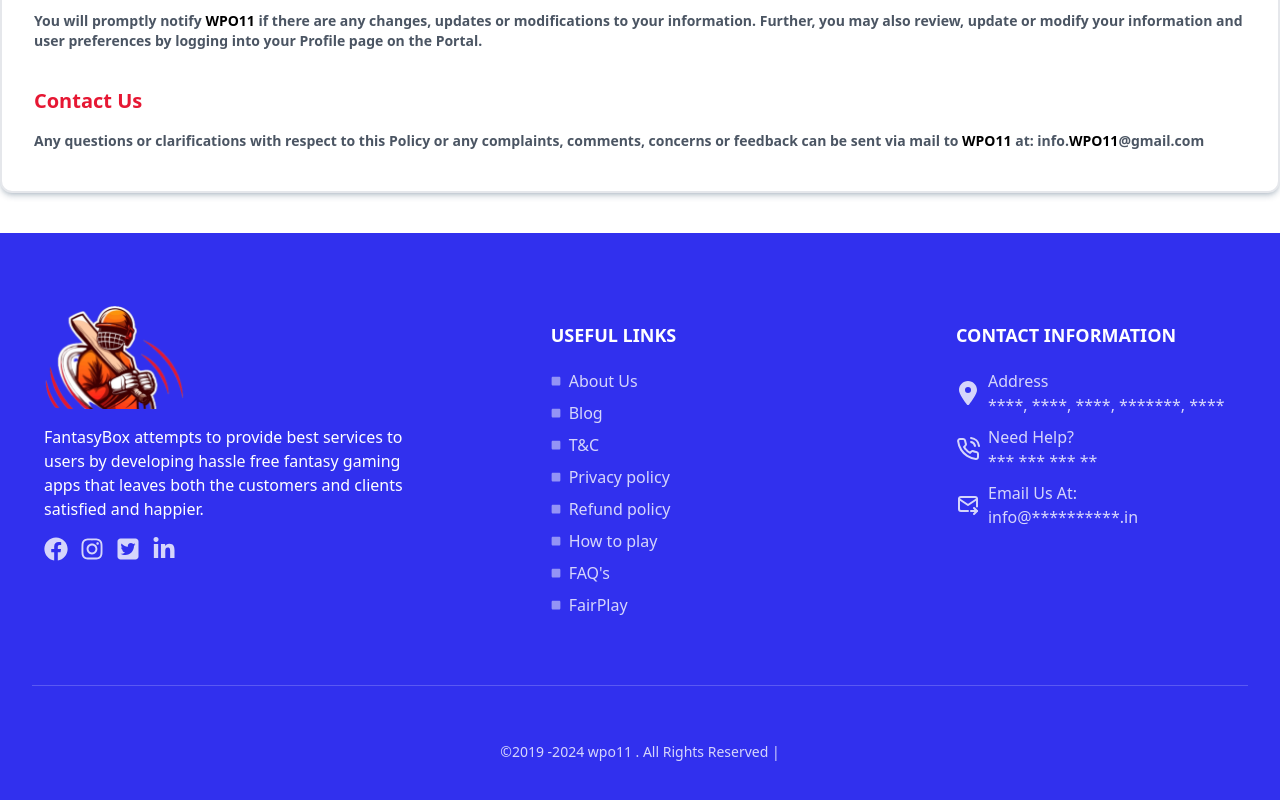
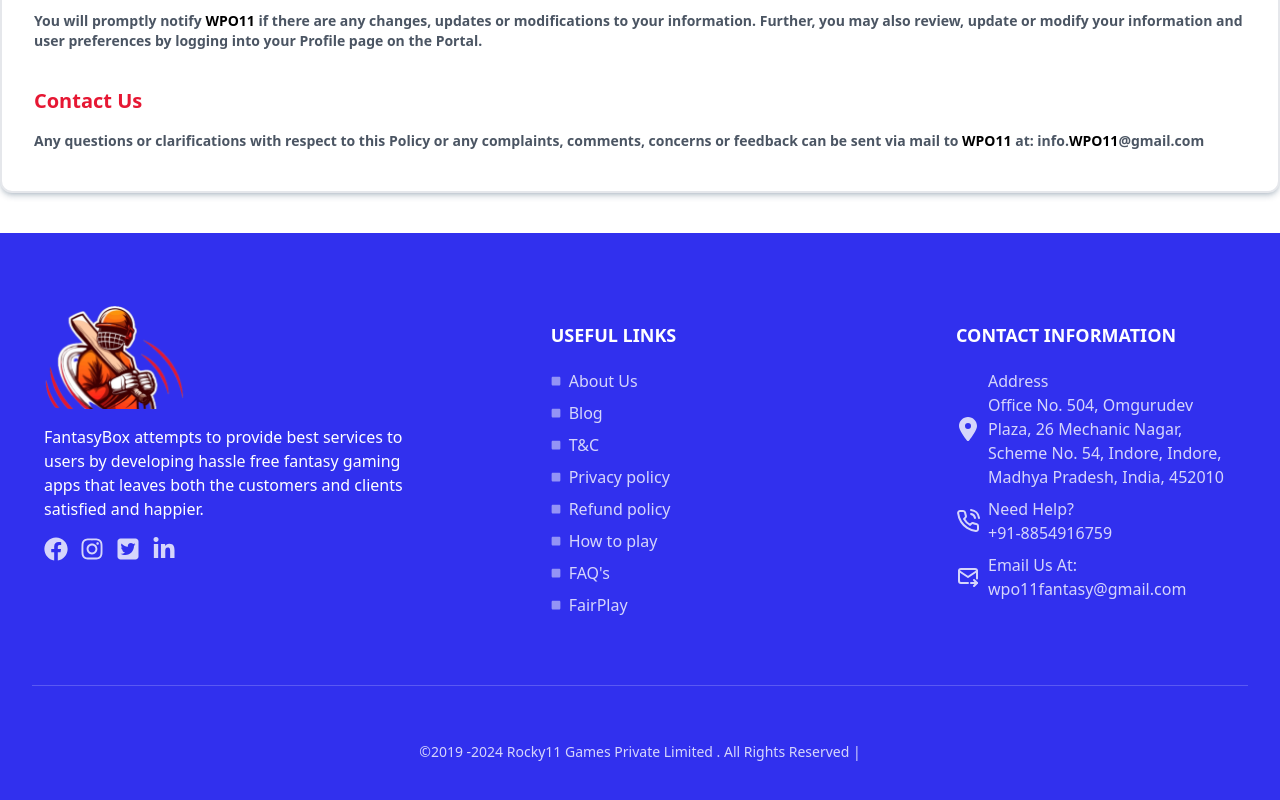
Before and after one commit to img-website/wpo11, a website: page privacyPolicy.html in a window 1280 px wide. Shown: the part 3107-3907 px from the top of the page. Drawn offline with Linux system fonts and the light colour scheme.

Commit message:
little chnages

```diff
--- a/privacyPolicy.html
+++ b/privacyPolicy.html
@@ -369,7 +369,7 @@
             INFORMATION</div>
           <a href="javascript:;"
             class="w-full opacity-80 hover:text-theme2 duration-200 py-2 md:py-1 hoverLink flex items-center gap-2">
-            <svg stroke="currentColor" fill="currentColor" stroke-width="0"
+            <svg class="min-w-6" stroke="currentColor" fill="currentColor" stroke-width="0"
               viewBox="0 0 384 512" height="24px"
               width="24px" xmlns="http://www.w3.org/2000/svg">
               <path
@@ -378,7 +378,7 @@
             </svg>
             <div>
               <div>Address</div>
-              <div>****, ****, ****, *******, **** </div>
+              <div>Office No. 504, Omgurudev Plaza, 26 Mechanic Nagar, Scheme No. 54, Indore, Indore, Madhya Pradesh, India, 452010 </div>
             </div>
           </a>
           <a href="./contact.html"
@@ -393,7 +393,7 @@
             </svg>
             <div>
               <div>Need Help?</div>
-              <div>*** *** *** ** </div>
+              <div>+91-8854916759</div>
             </div>
           </a>
           <a href="javascript:;"
@@ -411,7 +411,7 @@
             </svg>
             <div>
               <div>Email Us At:</div>
-              <div>info@**********.in </div>
+              <div>wpo11fantasy@gmail.com </div>
             </div>
           </a>
 
@@ -420,7 +420,7 @@
     </div>
     <div
       class="w-full flex flex-wrap items-center gap-x-10 gap-y-5 justify-center pt-8 lg:pt-14 lg:mt-8 border-t border-white/20 text-xs lg:text-sm">
-      <div class="w-auto opacity-80">©2019 -2024 wpo11 . All Rights Reserved
+      <div class="w-auto opacity-80">©2019 -2024 Rocky11 Games Private Limited . All Rights Reserved
         |</div>
 
     </div>
```
Also changed, not shown: about.html (+1 -1 lines), blog.html (+1 -1 lines), contactus.html (+1 -1 lines), fairplay.html (+1 -1 lines), faq.html (+1 -1 lines), howtoplay.html (+1 -1 lines), index.html (+1 -1 lines), refundPolicy.html (+1 -1 lines), terms&Conditions.html (+2 -2 lines), assets/css/output.css.
